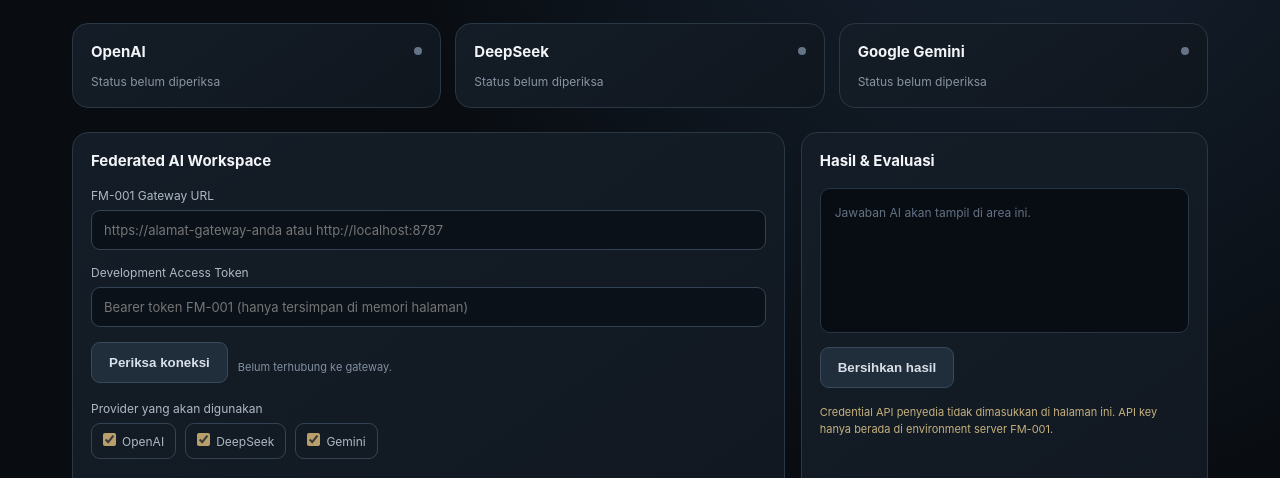
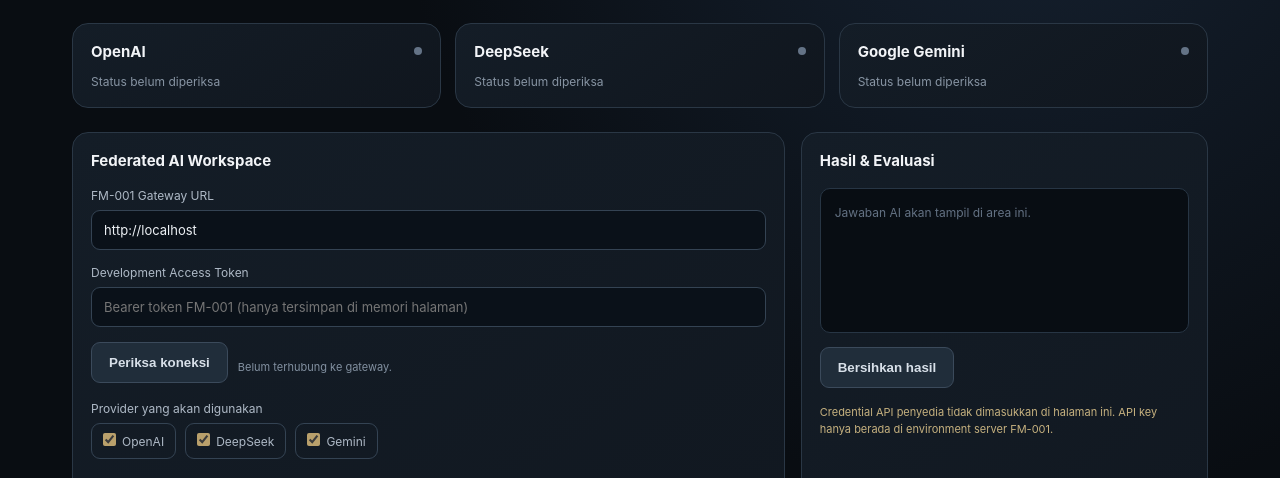
Before and after one commit to eramarindocorp-EmAP/eramarindo-federation, a website: page web/index.html in a window 1280 px wide. Shown: the part 289-767 px from the top of the page. Drawn offline with Linux system fonts and the light colour scheme.

Commit message:
fix(command-center): remove escaped newline from script

```diff
--- a/web/index.html
+++ b/web/index.html
@@ -50,7 +50,8 @@ button{border:0;border-radius:9px;background:#c4ad7a;color:#10151c;padding:12px
 </main>
 <script>
 const $=id=>document.getElementById(id);
-let gateway="", token="";\n$("gateway").value=location.origin;
+let gateway="", token="";
+$("gateway").value=location.origin;
 function selected(){return [...document.querySelectorAll('.checks input:checked')].map(x=>x.value)}
 function auth(){return {"authorization":"Bearer "+token,"content-type":"application/json"}}
 function setStatus(id,enabled,configured){$("dot-"+id).classList.toggle("ok",enabled&&configured);$("status-"+id).textContent=enabled?(configured?"Enabled · credential configured":"Enabled · credential missing"):"Not enabled"}
```
